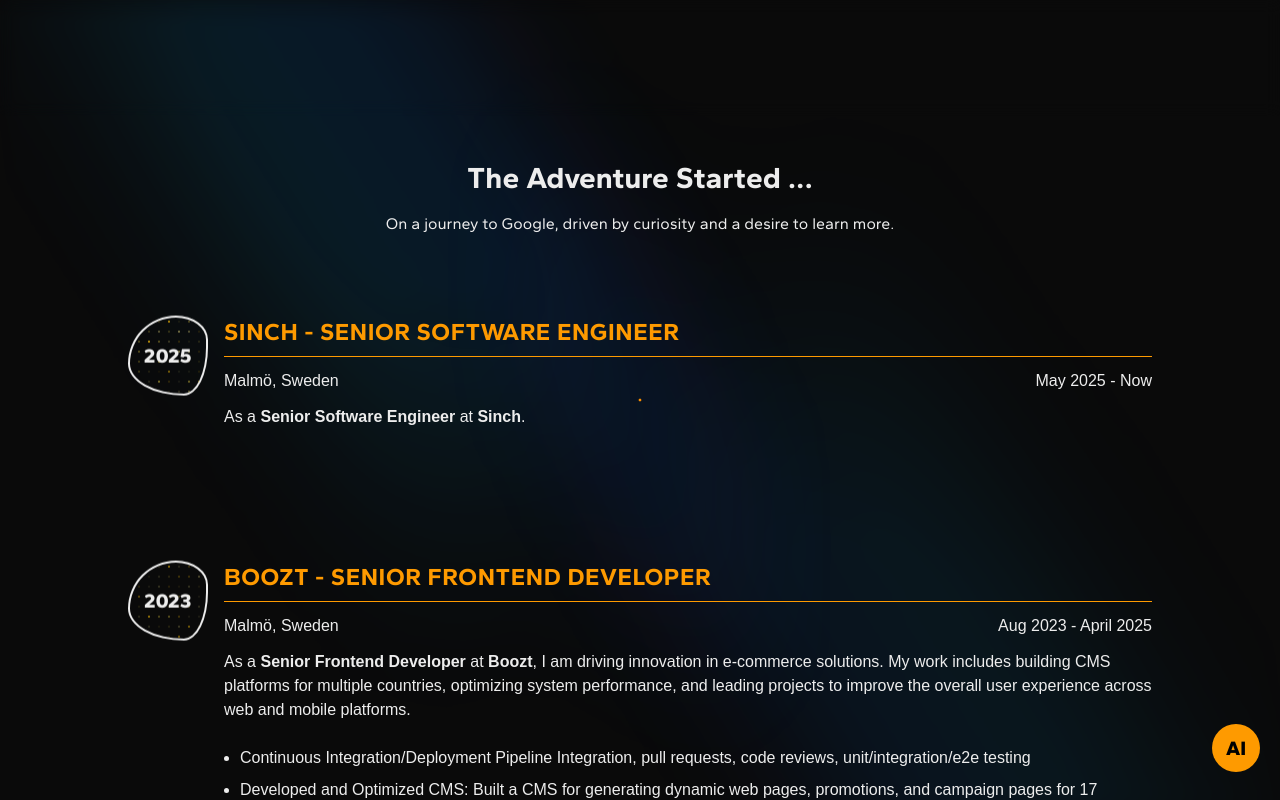
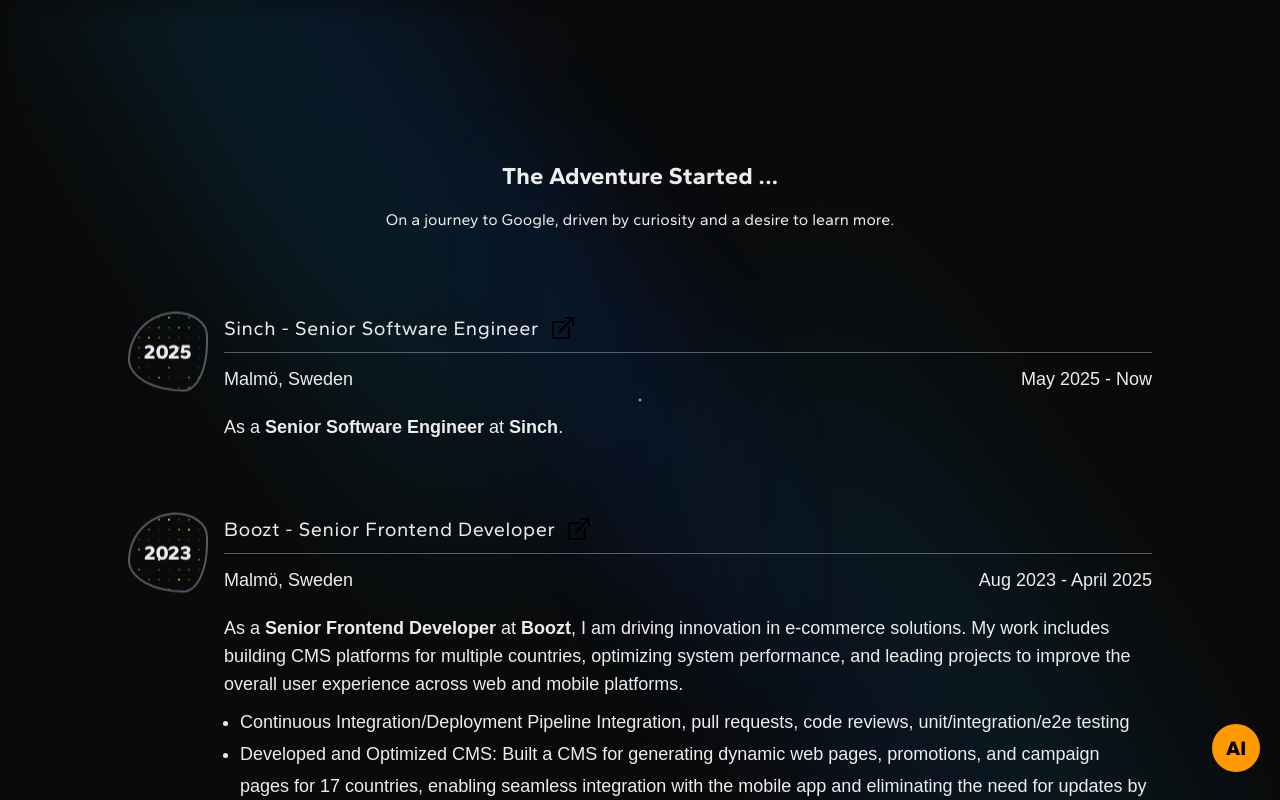
Before and after one commit to raminr77/raminr77.github.io, a Next.js app: page /journey in a window 1280 px wide. Shown: the top 800 px of the page. Built offline with nearby package versions, Linux system fonts and the light colour scheme; a web font is replaced by a local one.

Commit message:
fix: improvment for style and text size

```diff
--- a/src/domains/journey/components/journey-card/index.tsx
+++ b/src/domains/journey/components/journey-card/index.tsx
@@ -1,6 +1,7 @@
 'use client';
 
 import dynamic from 'next/dynamic';
+import Image from 'next/image';
 import Link from 'next/link';
 
 import { clsx } from 'clsx';
@@ -17,7 +18,7 @@ const PixelCanvas = dynamic(() => import('@/shared/components/pixel-canvas'), {
 
 const TITLE_CLASSES = clsx(
   styles['journey-card__title'],
-  'text-2xl font-bold tracking-wide pb-2 border-b mb-3 duration-500',
+  'text-xl tracking-wide pb-2 border-b border-slate-300/40 mb-3 duration-500',
   titleFont.className
 );
 export function JourneyCard({
@@ -36,13 +37,13 @@ export function JourneyCard({
     <div
       className={clsx(
         styles['journey-card'],
-        'flex w-full justify-center gap-4 max-md:flex-col max-md:items-center max-md:gap-16',
+        'flex w-full text-lg justify-center gap-4 max-md:flex-col max-md:items-center max-md:gap-6',
         className
       )}
     >
       <div
         className={clsx(
-          'float-animation relative flex h-20 min-h-20 w-20 min-w-20 select-none items-center justify-center overflow-hidden border-2 duration-500',
+          'float-animation relative flex h-20 min-h-20 w-20 min-w-20 select-none items-center justify-center overflow-hidden border-2 border-slate-300/40 duration-500',
           styles['journey-card__circle']
         )}
         >
@@ -50,7 +51,7 @@ export function JourneyCard({
           style={{ animationDelay }}
           className={clsx(
             'pointer-events-none absolute text-xl font-extrabold tracking-wide',
-            animator({ name: 'fadeInUp' }),
+            animator({ name: 'fadeIn' }),
             titleFont.className
           )}
         >
@@ -63,7 +64,7 @@ export function JourneyCard({
         style={{ animationDelay }}
         className={clsx(
           'relative flex w-full flex-col gap-3',
-          animator({ name: 'fadeInUp' })
+          animator({ name: 'fadeIn' })
         )}
       >
         <div className="flex select-none flex-col">
@@ -71,12 +72,20 @@ export function JourneyCard({
             <Link
               href={url}
               target="_blank"
-              className={clsx(TITLE_CLASSES, 'text-amber-500')}
+              className={clsx(TITLE_CLASSES, 'flex items-center gap-2 hover:text-amber-500')}
             >
-              {title.toUpperCase()}
+              {title}
+              <Image
+                width={32}
+                height={32}
+                loading="lazy"
+                className="dark:invert"
+                alt={`Link to ${title}`}
+                src="/images/new-tab-icon.svg"
+              />
             </Link>
           ) : (
-            <p className={TITLE_CLASSES}>{title.toUpperCase()}</p>
+            <p className={clsx(TITLE_CLASSES)}>{title}</p>
           )}
 
           <div className="flex items-center justify-between">
@@ -85,6 +94,7 @@ export function JourneyCard({
           </div>
         </div>
 
+        <div className="mt-2">
           <div dangerouslySetInnerHTML={{ __html: description }} />
 
           {items && (
@@ -96,5 +106,6 @@ export function JourneyCard({
           )}
         </div>
       </div>
+    </div>
   );
 }
--- a/src/domains/journey/index.tsx
+++ b/src/domains/journey/index.tsx
@@ -20,7 +20,7 @@ export function JourneyPage() {
     <ContentContainer>
       <h1
         className={clsx(
-          'select-none text-center text-3xl font-bold',
+          'select-none text-center text-2xl font-bold',
           titleFont.className,
           animator({ name: 'fadeInUp' })
         )}
@@ -35,7 +35,7 @@ export function JourneyPage() {
         dangerouslySetInnerHTML={{ __html: JOURNEY_DATA.description }}
       />
 
-      <div className="mt-20 flex flex-col gap-28">
+      <div className="mt-20 flex flex-col gap-16">
         {JOURNEY_ITEMS.map((item: JourneyItem, index: number) => (
           <JourneyCard key={index} order={index + 1} data={item} />
         ))}
--- a/src/domains/posts/post-list-page.tsx
+++ b/src/domains/posts/post-list-page.tsx
@@ -30,7 +30,7 @@ export async function PostListPage({ searchParams }: PostListPageProps) {
     <ContentContainer animationName="fadeIn">
       <h1
         className={clsx(
-          'mb-4 text-center text-4xl font-bold',
+          'mb-4 text-center text-2xl font-bold',
           titleFont.className,
           animator({ name: 'fadeInUp' })
         )}
--- a/src/domains/projects/index.tsx
+++ b/src/domains/projects/index.tsx
@@ -18,7 +18,7 @@ export function ProjectsPage() {
     <ContentContainer>
       <h1
         className={clsx(
-          'select-none text-center text-3xl font-bold',
+          'select-none text-center text-2xl font-bold',
           titleFont.className,
           animator({ name: 'fadeInUp' })
         )}
--- a/src/domains/recommendations/index.tsx
+++ b/src/domains/recommendations/index.tsx
@@ -18,7 +18,7 @@ export function RecommendationsPage() {
     <ContentContainer>
       <h1
         className={clsx(
-          'select-none text-center text-3xl font-bold',
+          'select-none text-center text-2xl font-bold',
           titleFont.className,
           animator({ name: 'fadeInUp' })
         )}
@@ -27,13 +27,13 @@ export function RecommendationsPage() {
       <p
         className={clsx(
           titleFont.className,
-          'mt-4 select-none text-center text-xl',
+          'mt-4 select-none text-center text-lg',
           animator({ name: 'fadeIn', delay: '1s' })
         )}
         dangerouslySetInnerHTML={{ __html: RECOMMENDATION_PAGE_DATA.description }}
       />
 
-      <div className="mt-8 flex flex-col gap-6 overflow-hidden">
+      <div className="mt-10 flex flex-col gap-6 overflow-hidden">
         {RECOMMENDATIONS.map((item: RecommendationItem, index: number) => (
           <RecommendationCard key={item.id} data={item} animationDelay={`${(index + 1) * 0.3}s`} />
         ))}
```
Also changed, not shown: public/images/new-tab-icon.svg (added). Lines whose indentation alone changed are shown as unchanged.
